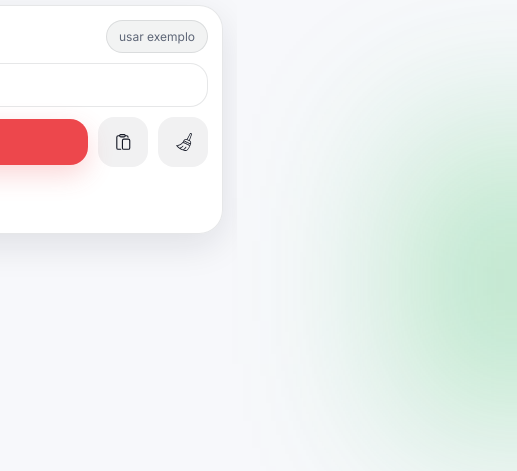
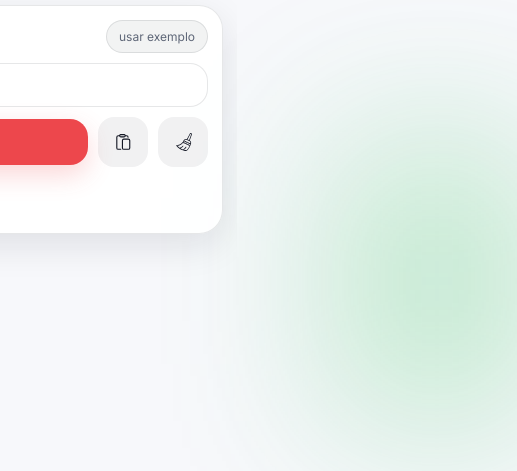
Before and after one commit to leosaquetto/music-link-swapper, a plain HTML site: page index.html in a window 1280 px wide. Shown: the part 235-706 px from the top of the page, 763-1280 px from the left. Drawn offline with Linux system fonts and the light colour scheme.

Commit message:
Update style.css

```diff
--- a/style.css
+++ b/style.css
@@ -155,8 +155,8 @@ button:active {
   width: 200px;
   height: 280px;
   bottom: 18%;
-  right: -95px;
-  background: rgba(46, 191, 89, 0.6);
+  right: -20px;
+  background: rgba(46, 191, 89, 0.5);
   animation: none;
 }
 
```
